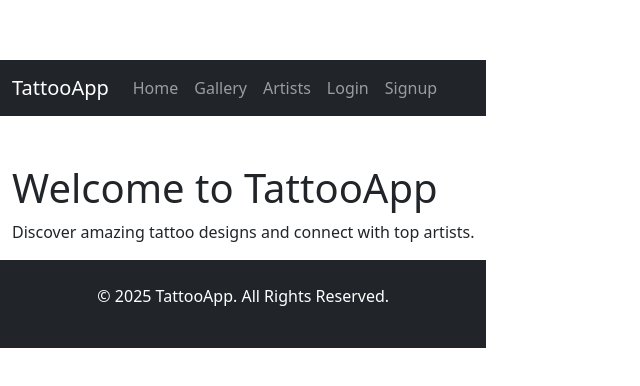
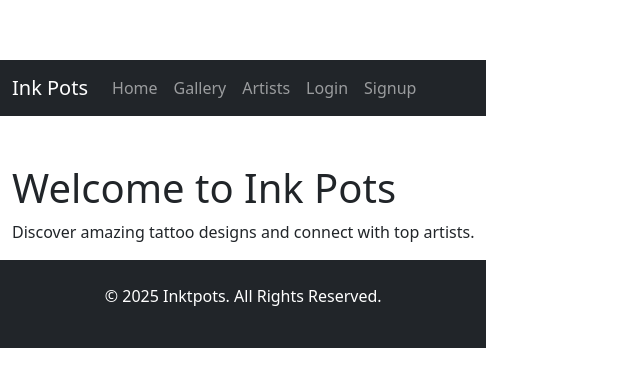
Before and after one commit to emily172/FYP-Tattoo, a React (Vite) app in the folder tattoo-web-app/: page / in a window 1280 px wide. Shown: the part 196-582 px from the top of the page, without its empty margins (0-640 px from the left). Built offline with nearby package versions, Linux system fonts and the light colour scheme.

Commit message:
Updated Name to Inkpots

```diff
--- a/tattoo-web-app/src/components/Footer.jsx
+++ b/tattoo-web-app/src/components/Footer.jsx
@@ -3,7 +3,7 @@ import React from "react";
 const Footer = () => {
   return (
     <footer className="bg-dark text-white text-center py-4">
-      <p>&copy; {new Date().getFullYear()} TattooApp. All Rights Reserved.</p>
+      <p>&copy; {new Date().getFullYear()} Inktpots. All Rights Reserved.</p>
     </footer>
   );
 };
--- a/tattoo-web-app/src/components/Header.jsx
+++ b/tattoo-web-app/src/components/Header.jsx
@@ -5,7 +5,7 @@ const Header = () => {
   return (
     <nav className="navbar navbar-expand-lg navbar-dark bg-dark">
       <div className="container">
-        <Link className="navbar-brand" to="/">TattooApp</Link>
+        <Link className="navbar-brand" to="/">Ink Pots</Link>
         <button
           className="navbar-toggler"
           type="button"
--- a/tattoo-web-app/src/pages/Home.jsx
+++ b/tattoo-web-app/src/pages/Home.jsx
@@ -3,7 +3,7 @@ import React from "react";
 const Home = () => {
   return (
     <div className="container mt-5">
-      <h1>Welcome to TattooApp</h1>
+      <h1>Welcome to Ink Pots</h1>
       <p>Discover amazing tattoo designs and connect with top artists.</p>
     </div>
   );
```
